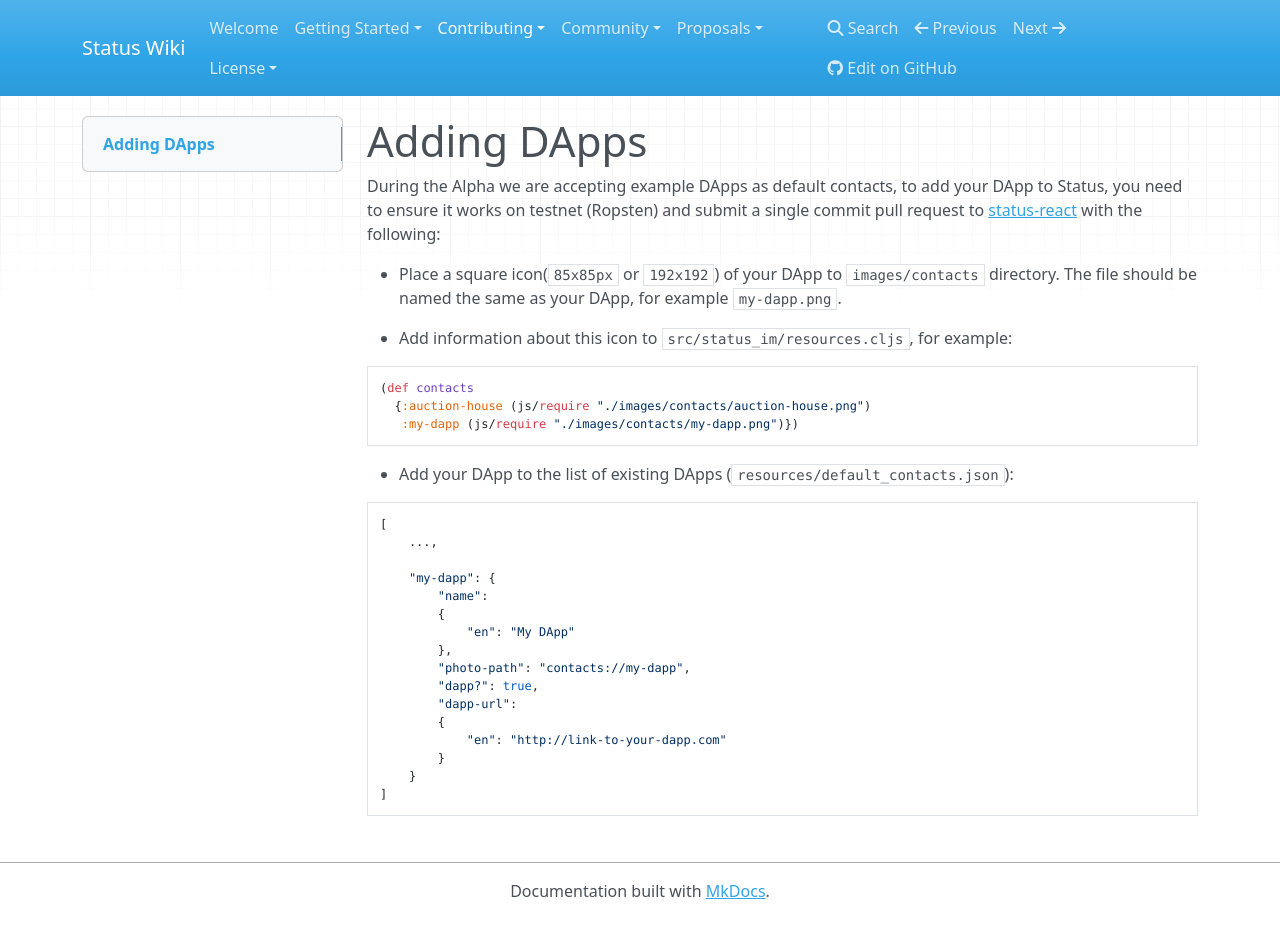
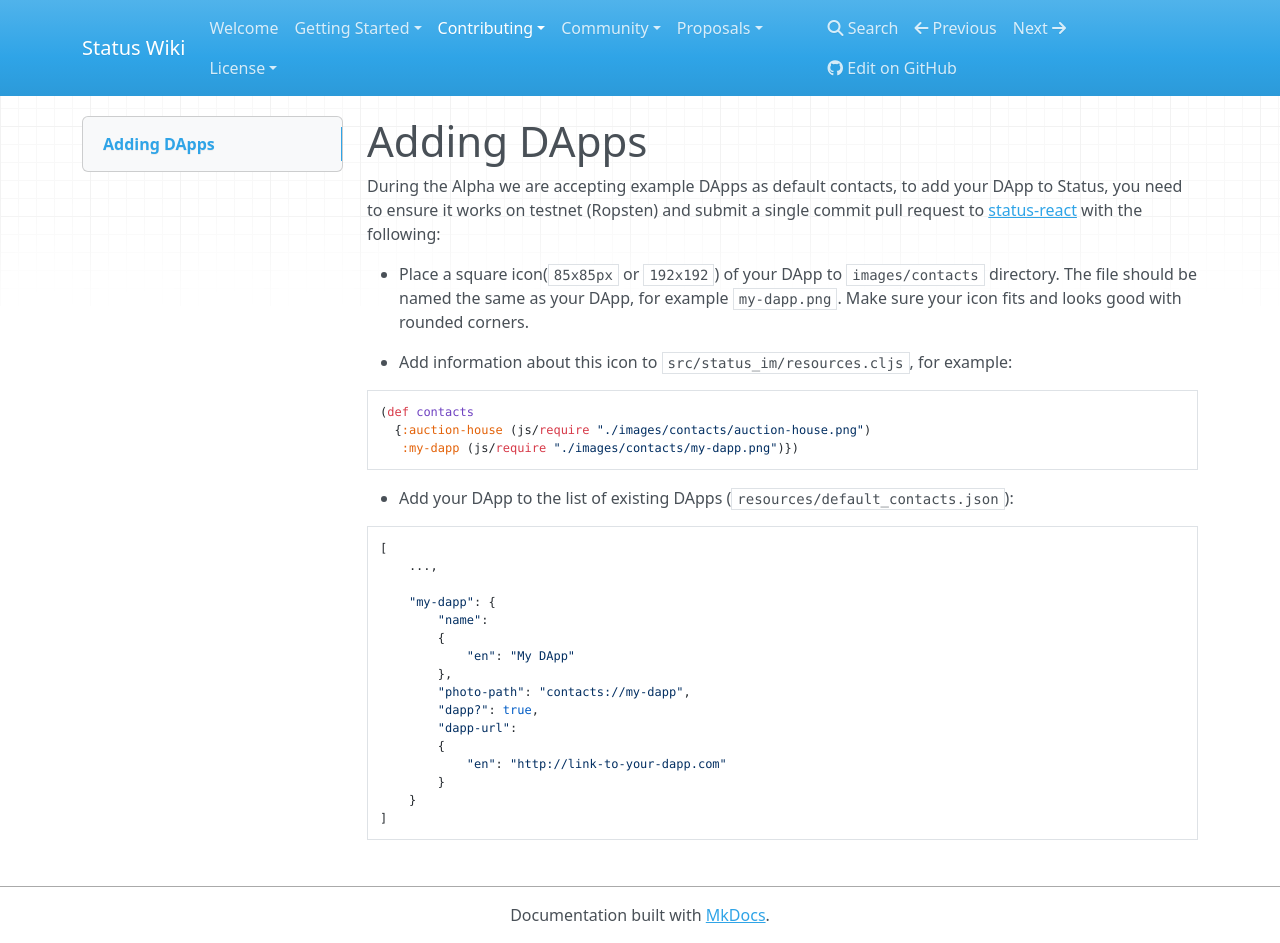
Before and after one commit to status-im/wiki.status.im, an MkDocs documentation site: the page built from docs/contributing/development/adding-dapps.md, in a window 1280 px wide and 943 px high. Built offline with MkDocs 1.6.1, drawn with Linux system fonts in a browser that asks for light colours; nearby versions of some CDN libraries; old or Windows-style settings are respelled for this version of MkDocs.

Commit message:
icon rounded corners

````diff
--- a/docs/contributing/development/adding-dapps.md
+++ b/docs/contributing/development/adding-dapps.md
@@ -2,7 +2,7 @@
 
 During the Alpha we are accepting example DApps as default contacts, to add your DApp to Status, you need to ensure it works on testnet (Ropsten) and submit a single commit pull request to [status-react](http://github.com/status-im/status-react) with the following:
 
-- Place a square icon(`85x85px` or `192x192`) of your DApp to `images/contacts` directory. The file should be named the same as your DApp, for example `my-dapp.png`.
+- Place a square icon(`85x85px` or `192x192`) of your DApp to `images/contacts` directory. The file should be named the same as your DApp, for example `my-dapp.png`. Make sure your icon fits and looks good with rounded corners.
 
 - Add information about this icon to `src/status_im/resources.cljs`, for example:
 ```
````
